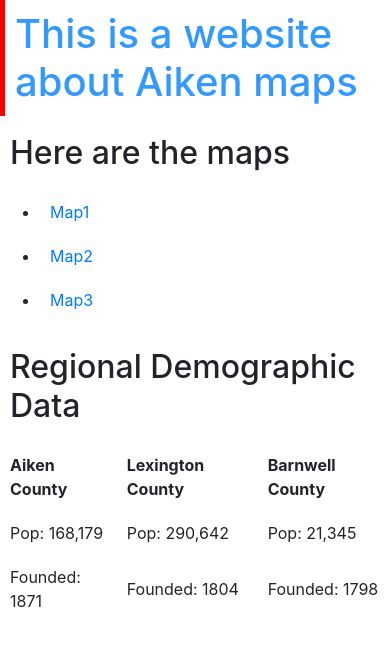
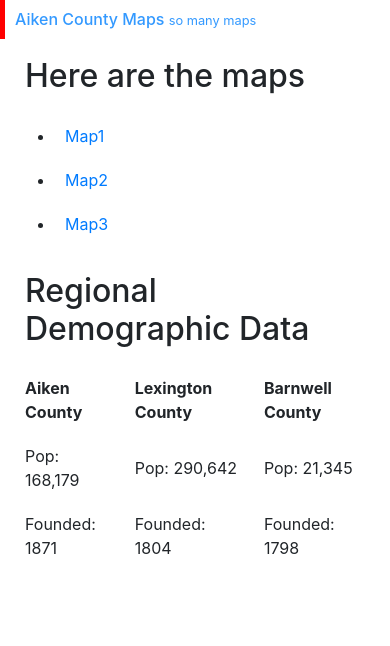
Before and after one commit to hmbeale/cs50_web, a plain HTML site: page project 0/index.html in a window 390 px wide. Drawn offline with nearby package versions, Linux system fonts and the light colour scheme.

Commit message:
sass and scss

```diff
--- a/project 0/index.html
+++ b/project 0/index.html
@@ -11,8 +11,13 @@
     <title>Aiken Maps</title>
   </head>
   <body>
-    <h1 id = "mainHeader">This is a website about Aiken maps</h1>
+    <div class="page-header">
+      <h1 id = "mainHeader"> Aiken County Maps <small>so many maps</small></h1>
+    </div>
 
+    <div class="container">
+      <div class="row">
+        <div class="col-sm">
           <h2 class = "secondaryHeader">Here are the maps</h2>
 
           <ul>
@@ -20,7 +25,8 @@
             <li>  <a class = "nav" href="map2.html"> Map2 </a> </li>
             <li>  <a class = "nav" href="map3.html"> Map3 </a> </li>
           </ul>
-
+        </div>
+        <div class="col-sm">
           <h2 class = "secondaryHeader">Regional Demographic Data</h2>
 
           <table>
@@ -40,6 +46,13 @@
               <td>Founded: 1798</td>
             </tr>
         </table>
+        </div>
+      </div>
+    </div>
+
+
+
+
 
 
     <!-- Optional JavaScript -->
--- a/project 0/style.scss
+++ b/project 0/style.scss
@@ -1,6 +1,39 @@
 
-$primaryColor: #eeffcc;
+$primaryColor: #3399ff;
 
-body {
-    background: $primaryColor;
+%padding{
+  padding:10px;
 }
+
+#mainHeader{
+  @extend %padding;
+  color: $primaryColor;
+  border-left: 5px solid red;
+}
+
+.secondaryHeader{
+  @extend %padding;
+}
+
+.mapHeader{
+  @extend %padding;
+  font-weight: bold;
+}
+
+.nav{
+  @extend %padding;
+  width: 100px;
+}
+
+table{
+  th, td{
+    padding: 10px;
+  }
+}
+
+
+@media only screen and (max-width: 600px) {
+  #mainHeader {
+    font-size: 1em;
+  }
+}
```
Also changed, not shown: project 0/style.css, 1 other file. Lines whose indentation alone changed are shown as unchanged.
